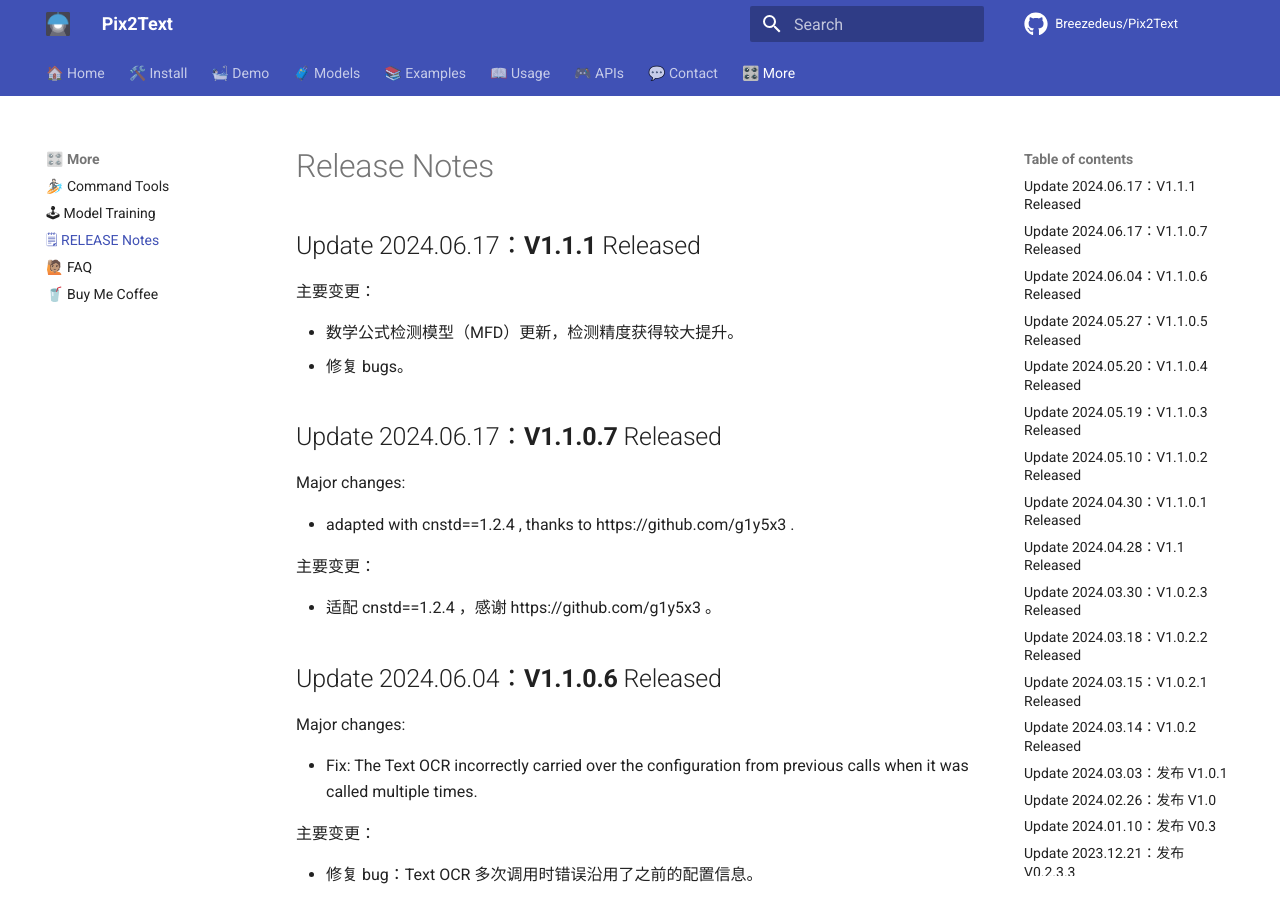
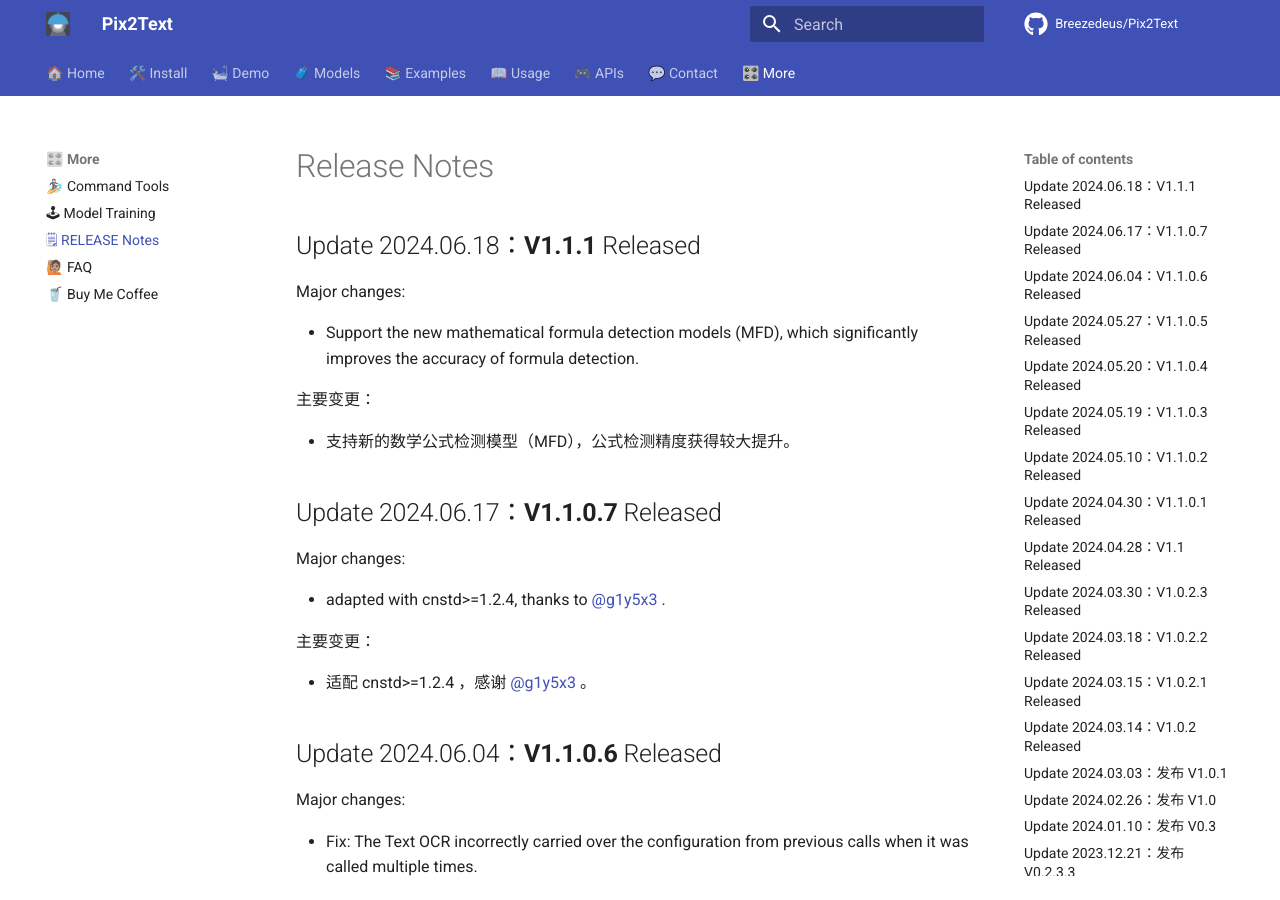
Before and after one commit to breezedeus/Pix2Text, an MkDocs documentation site: the page built from docs/RELEASE.md, in a window 1280 px wide and 900 px high. Built offline with MkDocs 1.6.1 and Material for MkDocs 9.7.7, drawn with Linux system fonts in a browser that asks for light colours; comment, search, counter and statistics services are not loaded.

Commit message:
update release

```diff
--- a/docs/RELEASE.md
+++ b/docs/RELEASE.md
@@ -1,22 +1,26 @@
 # Release Notes
 
-## Update 2024.06.17：**V1.1.1** Released
+## Update 2024.06.18：**V1.1.1** Released
+
+Major changes:
+
+* Support the new mathematical formula detection models (MFD), which significantly improves the accuracy of formula detection.
+
 
 主要变更：
 
-* 数学公式检测模型（MFD）更新，检测精度获得较大提升。
-* 修复 bugs。
+* 支持新的数学公式检测模型（MFD），公式检测精度获得较大提升。
 
 
 ## Update 2024.06.17：**V1.1.0.7** Released
 
 Major changes:
 
-* adapted with cnstd==1.2.4 , thanks to https://github.com/g1y5x3 .
+* adapted with cnstd>=1.2.4, thanks to [@g1y5x3](https://github.com/g1y5x3) .
 
 主要变更：
 
-* 适配 cnstd==1.2.4 ，感谢 https://github.com/g1y5x3 。
+* 适配 cnstd>=1.2.4 ，感谢 [@g1y5x3](https://github.com/g1y5x3) 。
 
 ## Update 2024.06.04：**V1.1.0.6** Released
 
```
